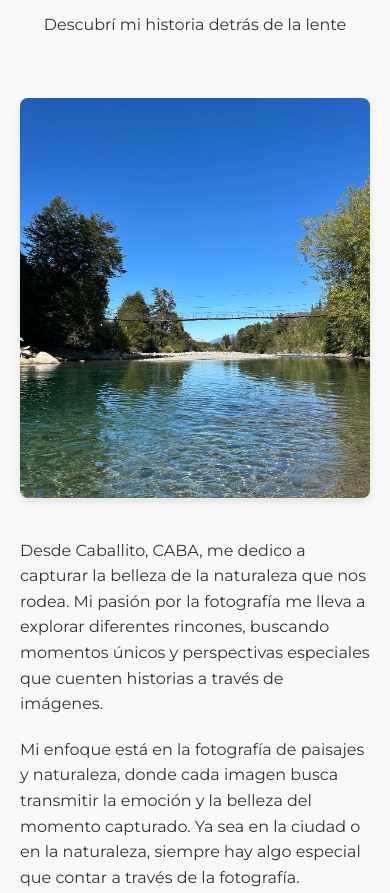
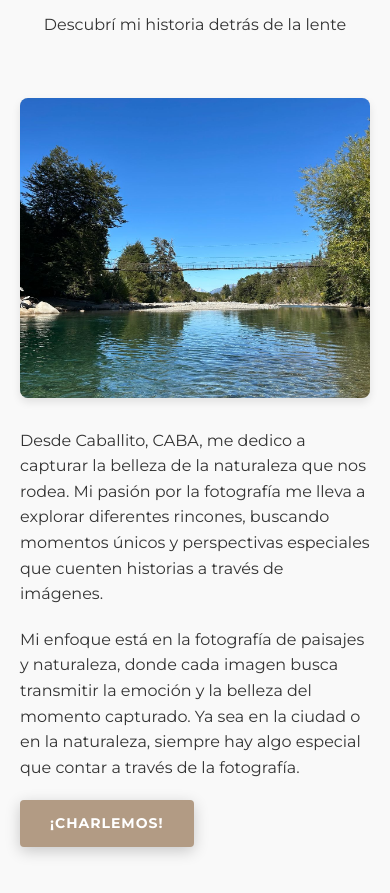
Before and after one commit to joakonice/lali, a website: page index.html in a window 390 px wide. Shown: the part 3828-4721 px from the top of the page. Drawn offline with nearby package versions, Linux system fonts and the light colour scheme.

Commit message:
Adjust about section image size

```diff
--- a/styles.css
+++ b/styles.css
@@ -279,7 +279,7 @@ button.btn:active {
 
 .about-image {
     width: 40%;
-    height: 500px;
+    height: 400px;
     background-color: #ddd;
     overflow: hidden;
     border-radius: 8px;
@@ -387,14 +387,15 @@ footer {
 
     .about-content, .contact-content {
         flex-direction: column;
+        gap: 30px;
     }
 
-    .about-image, .about-text, .contact-info, .contact-form {
+    .about-image, .about-text {
         width: 100%;
     }
 
     .about-image {
-        height: 400px;
+        height: 300px;
     }
 
     .contact-info {
```
